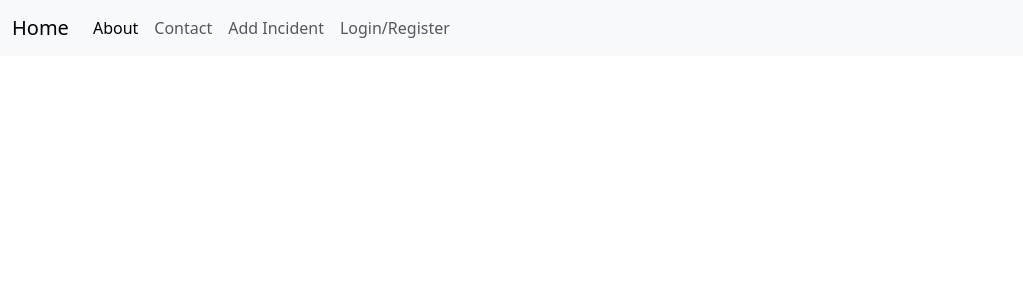
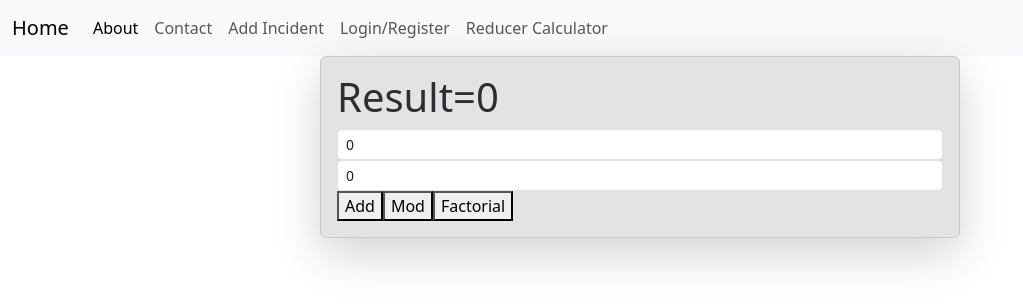
Before and after one commit to techclass-of-education/cdac-web-tech-oct-2026, a React (Vite) app in the folder react-projects/incident-app/: page /reducer-calc in a window 1280 px wide. Shown: the top 306 px of the page, without its empty margins (0-1023 px from the left). Built offline with nearby package versions, Linux system fonts and the light colour scheme.

Commit message:
use Reducer

```diff
--- a/react-projects/incident-app/src/App.jsx
+++ b/react-projects/incident-app/src/App.jsx
@@ -12,6 +12,7 @@ import { Home } from "./pages/Home";
 import { useState } from "react";
 
 import { createContext } from "react";
+import { CalculatorReducer } from "./pages/reducer/CalculatorReducer";
 
 export const TitleContext=createContext()
 export function App()
@@ -41,6 +42,8 @@ export function App()
                   <Route path="/details" element={<IncidentDetails />}/>
 
                   <Route path="/user-forms" element={<UserAuthForms />}/>
+
+                  <Route path="/reducer-calc" element={<CalculatorReducer />}/>
               </Routes>
             </BrowserRouter>
 
--- a/react-projects/incident-app/src/components/FormElements.jsx
+++ b/react-projects/incident-app/src/components/FormElements.jsx
@@ -24,6 +24,22 @@ export function TextField({pHolder,
                         ref={refVar}
                         onChange={function (event) {
                         stateFunction(event.target.value);
+                        }}
+                        placeholder={pHolder}
+
+                    />
+    </>)
+}
+export function IntTextField({pHolder,
+                        stateFunction,
+                        stateVar,
+                        refVar}){
+    return(<>
+            <input className="form-control form-control-sm"
+                        value={stateVar}
+                        ref={refVar}
+                        onChange={function (event) {
+                        stateFunction(parseInt(event.target.value))
                         }}
                         placeholder={pHolder}
 
@@ -61,3 +77,12 @@ export function ButtonField({isDisable,text,color})
         <button disabled={isDisable}  className={`btn btn-${color}`}>{text}</button>
     )
 }
+
+export function ButtonFieldReducer({isDisable,text,color,eventFunction})
+{
+    return(
+        <button disabled={isDisable} onClick={()=>eventFunction({
+
+        })}  className={`btn btn-${color}`}>{text}</button>
+    )
+}
--- a/react-projects/incident-app/src/components/ListAccordian.jsx
+++ b/react-projects/incident-app/src/components/ListAccordian.jsx
@@ -1,12 +1,13 @@
-export function ListAccordian({mockIncidents})
+import { useContext } from "react"
+import { IncidentsListContext } from "../pages/IncidentsList"
+
+export function ListAccordian()
 {
-
+    const mockIncidents=useContext(IncidentsListContext)
     return(
-
         <ul>
 
             {
-
                 mockIncidents.map(function(incidents,i){
 
                         return (
--- a/react-projects/incident-app/src/layout/Navbar.jsx
+++ b/react-projects/incident-app/src/layout/Navbar.jsx
@@ -35,6 +35,7 @@ return(<>
         <Link className="nav-link" to="/contact">Contact</Link>
         <Link className="nav-link" to="/add">Add Incident</Link>
         <Link className="nav-link" to="/user-forms">Login/Register</Link>
+        <Link className="nav-link" to="/reducer-calc">Reducer Calculator</Link>
         {/* <Link className="nav-link" to="/register">Register</Link> */}
 
       </div>
--- a/react-projects/incident-app/src/pages/IncidentsList.jsx
+++ b/react-projects/incident-app/src/pages/IncidentsList.jsx
@@ -1,6 +1,9 @@
 import { useLocation } from "react-router-dom"
 import { mockIncidents } from "../data/incidents"
 import { ListAccordian } from "../components/ListAccordian"
+import { createContext } from "react"
+export const IncidentsListContext=createContext()
+
 export function IncidentsList()
 {
     const formValues=useLocation().state
@@ -9,8 +12,9 @@ export function IncidentsList()
 
     <h1 className="text-center">List</h1>
     <hr/>
-
-    <ListAccordian mockIncidents={mockIncidents}/>
+        <IncidentsListContext.Provider value={mockIncidents}>
+            <ListAccordian />
+        </IncidentsListContext.Provider>
 
     </div>)
 }
--- /dev/null
+++ b/react-projects/incident-app/src/pages/reducer/CalculatorReducer.jsx
@@ -0,0 +1,135 @@
+import { useState } from "react";
+import { ButtonFieldReducer, IntTextField, TextField } from "../../components/FormElements";
+import { useReducer } from "react";
+
+
+export function CalculatorReducer() {
+  const [n1, setN1] = useState(0);
+  const [n2, setN2] = useState(0);
+//   const [result, setResult] = useState(0);
+
+  const initialStates={
+    result:0
+  }
+
+  const reducer=(state,action)=>
+  {
+    const {n1,n2}=action.payload  //user input/payload
+
+    switch(action.type) // add
+    {
+        case "add":
+            return {...state,result:(n1+n2)}
+        case "substract":
+            return {...state,result:(n1-n2)}
+        case "multiply":
+            return {...state,result:(n1*n2)}
+        case "divide":
+            return {...state,result:(n1/n2)}
+
+        case "pow":
+            return {...state,result:(n1**n2)}
+
+        case "mod":
+            return {...state,result:(n1%n2)}
+
+        case "fact":
+
+            let f=1
+            for(let i=1;i<=n1;i++)
+            {
+                f*=i
+            }
+            return {...state,result:f}
+        default:
+            return state
+
+    }
+  }
+
+
+//   function add() {
+//     setResult(parseInt(n1) + parseInt(n2));
+//   }
+
+//   function substract() {
+//     setResult(n1 - n2);
+//   }
+
+//   function multiplay() {
+//     setResult(n1 * n2);
+//   }
+
+//   function divide() {
+//     setResult(n1 / n2);
+//   }
+
+//   function power() {
+//     setResult(n1 ** n2);
+//   }
+
+const [state,dispatch]=useReducer(reducer,initialStates)
+
+
+  return (
+    <>
+      <div className="alert shadow-lg alert-secondary w-50 mx-auto">
+        <h1>Result={state.result}</h1>
+        <IntTextField
+          stateFunction={setN1}
+          stateVar={n1}
+          pHolder={"Enter a value"}
+        />
+        <IntTextField
+          pHolder={"Enter a value"}
+          stateFunction={setN2}
+          stateVar={n2}
+        />
+
+        <button onClick={()=>dispatch(
+            {type:"add",payload:{n1,n2}}
+            )}>Add</button>
+
+        <button onClick={()=>dispatch(
+            {type:"mod",payload:{n1,n2}}
+            )}>Mod</button>
+
+        <button onClick={()=>dispatch(
+            {type:"fact",payload:{n1}}
+            )}>Factorial</button>
+
+
+        {/* <ButtonFieldReducer
+          eventFunction={dispatch}
+          isDisable={false}
+          color={"primary"}
+          text={"+"}
+        />
+        <ButtonFieldReducer
+          eventFunction={dispatch}
+          isDisable={false}
+          color={"primary"}
+          text={"-"}
+        />
+        <ButtonFieldReducer
+          eventFunction={dispatch}
+          isDisable={false}
+          color={"danger"}
+          text={"/"}
+        />
+        <ButtonFieldReducer
+          eventFunction={dispatch}
+          isDisable={false}
+          color={"warning"}
+          text={"x"}
+        />
+        <ButtonFieldReducer
+          eventFunction={dispatch}
+          isDisable={false}
+          color={"warning"}
+          text={"POW"}
+        /> */}
+      </div>
+    </>
+  );
+}
```
Lines whose indentation alone changed are shown as unchanged.
